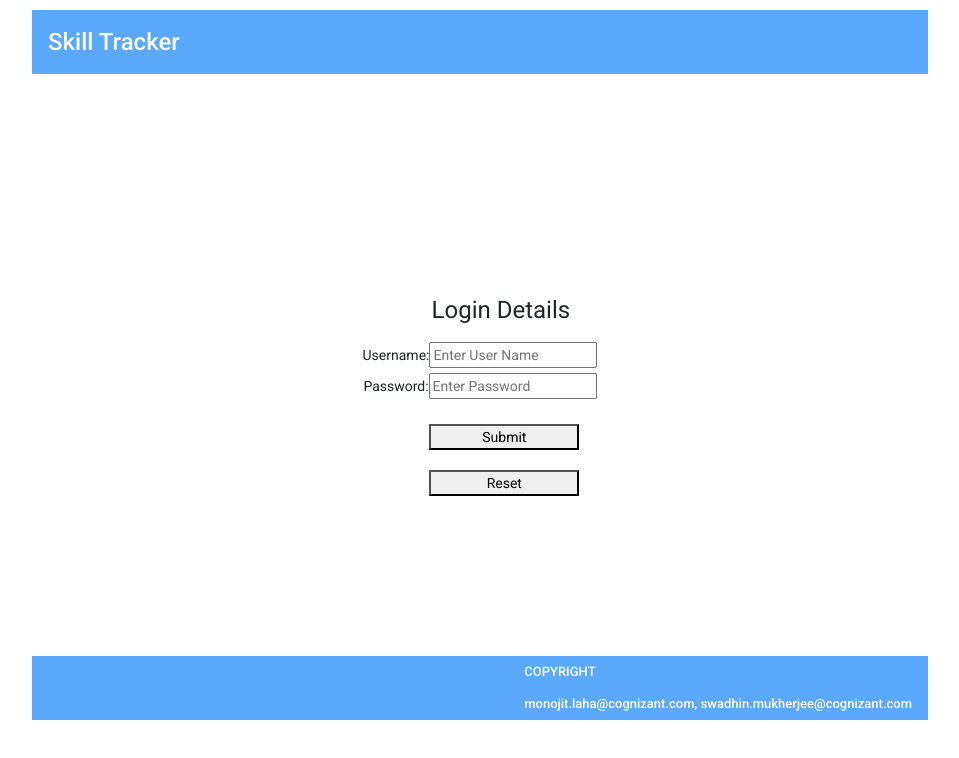
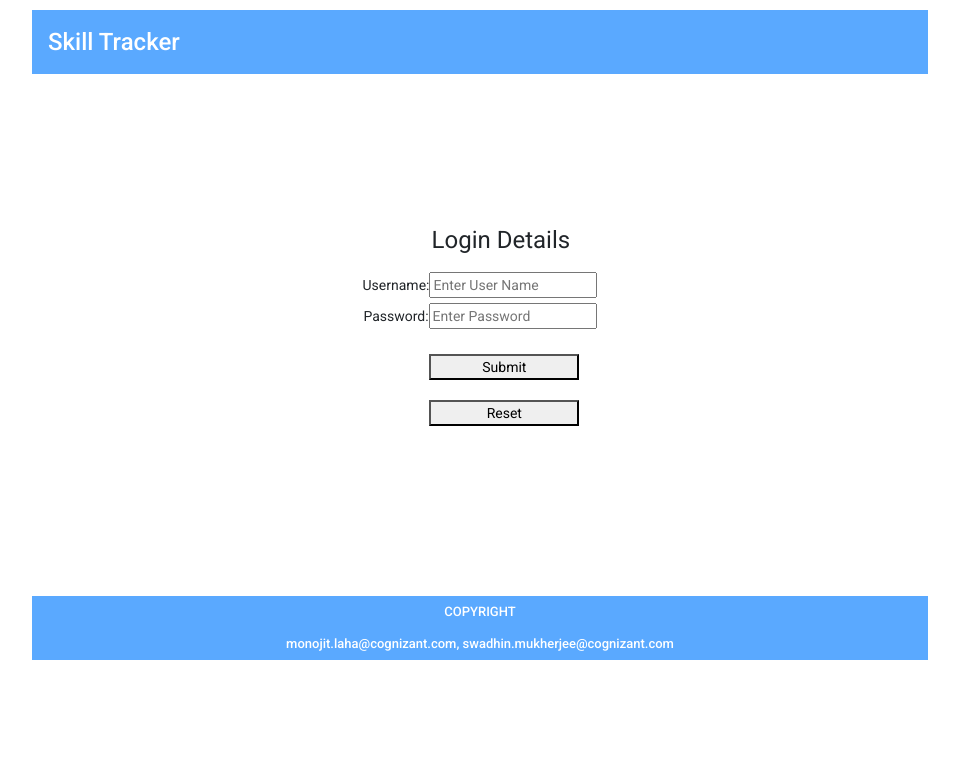
Before and after one commit to monojitlaha/skill-tracker-app, an Angular app: page /login in a window 1280 px wide. Shown: the top 758 px of the page, without its empty margins (168-1127 px from the left). Built offline with nearby package versions, Linux system fonts and the light colour scheme.

Commit message:
css changes

```diff
--- a/src/app/app.component.html
+++ b/src/app/app.component.html
@@ -16,15 +16,15 @@
 <router-outlet></router-outlet>
 <div class="divClass">
   <mat-toolbar>
-  <mat-toolbar-row style="background: '#5aa9ff';">
+  <mat-toolbar-row style="background: '#5aa9ff'; color:white; font-size:small; text-align: center;">
 
-      <span class="example-fill-remaining-space"></span>
-      <span style="color:white; font-size:small;">
-        <span>COPYRIGHT <br>
+
+
+        <span style="width: 100%;">COPYRIGHT <br>
         monojit.laha@cognizant.com, swadhin.mukherjee@cognizant.com
         </span>
 
-      </span>
+
 
 
     </mat-toolbar-row>
--- a/src/app/components/login/login.component.html
+++ b/src/app/components/login/login.component.html
@@ -1,5 +1,5 @@
-<br><br><br><br><br><br><br><br><br><br>
-<span class="min-height:2000px">
+
+<div style="padding-bottom:150px; padding-top:130px; min-height: 400px!important;">
 <div class="container container-table">
     <div class="row vertical-center-row">
         <div class="text-center col-md-12 col-md-offset-12" >
@@ -35,5 +35,4 @@
         </div>
     </div>
 </div>
-</span>
-<br><br><br><br><br><br><br>
+</div>
--- a/src/app/components/user-profile/user-profile.component.html
+++ b/src/app/components/user-profile/user-profile.component.html
@@ -1,7 +1,7 @@
 <h1 *ngIf="isAddMode">Add Profile</h1>
 <h1 *ngIf="!isAddMode">Edit Profile</h1>
 <form [formGroup]="form" (ngSubmit)="onSubmit()">
-    <div class="form-row; min-height:1000px" >
+    <div class="form-row;" >
         <div class="form-group col">
             <label for="name">Name:</label>
             <input type="text" formControlName="name" class="form-control"
--- a/src/styles.css
+++ b/src/styles.css
@@ -10,7 +10,7 @@ body {
     flex-direction: row;
 }
 
-html, body { height: 100%; }
+html, body { height: 100%; width:100%; }
 body { margin: 0; font-family: Roboto, "Helvetica Neue", sans-serif; }
 
 .mat-table {
```
